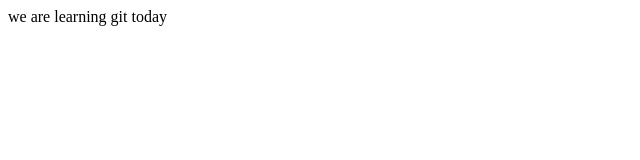
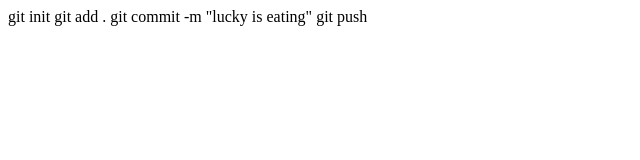
Before and after one commit to agumichaeleze/github, a plain HTML site: page index.html in a window 1280 px wide. Shown: the whole page, without its empty margins (0-640 px from the left). Drawn offline with Linux system fonts and the light colour scheme.

Commit message:
lucky is eating

```diff
--- a/index.html
+++ b/index.html
@@ -7,6 +7,9 @@
     <title>Document</title>
 </head>
 <body>
-    we are learning git today
+    git init
+    git add .
+    git commit -m "lucky is eating"
+    git push
 </body>
 </html>
```
